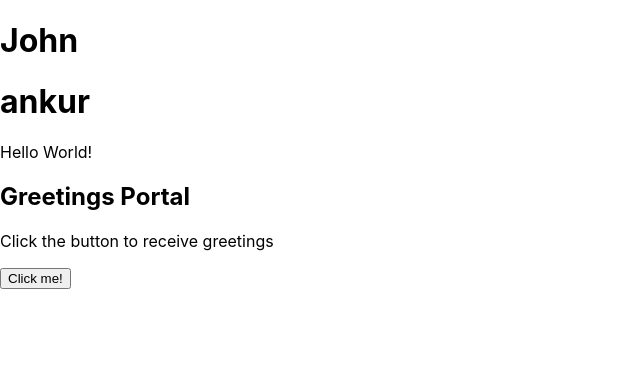
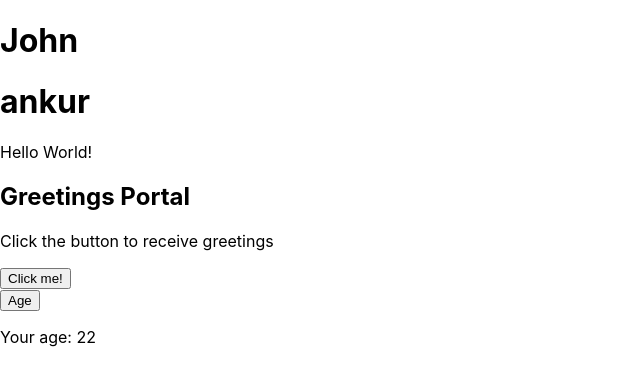
Before and after one commit to TauqeerAhmad5201/class-based-component, a React (Create React App) app: page / in a window 1280 px wide. Shown: the top 384 px of the page, without its empty margins (0-640 px from the left). Built offline with nearby package versions, Linux system fonts and the light colour scheme.

Commit message:
added code for setState

```diff
--- a/src/App.js
+++ b/src/App.js
@@ -1,12 +1,14 @@
 import './App.css';
 import Hello from './components/Hello';
 import Specific from './components/Specific'
+import Basic from './components/Basic';
 
 function App() {
   return (
     <>
     <Hello></Hello>
     <Specific></Specific>
+    <Basic></Basic>
     </>
   );
 }
--- /dev/null
+++ b/src/components/Basic.js
@@ -0,0 +1,20 @@
+import React, { Component } from 'react'
+
+export default class Basic extends Component {
+    state = {
+        age: 22, //state
+    };
+    handleAgeChange = () => {
+        this.setState({
+            age: this.state.age +1
+        }); //useState
+    };
+  render() {
+    return (
+      <>
+      <button onClick={this.handleAgeChange}>Age</button>
+      <p>Your age: {this.state.age}</p>
+      </>
+    )
+  }
+}
```
